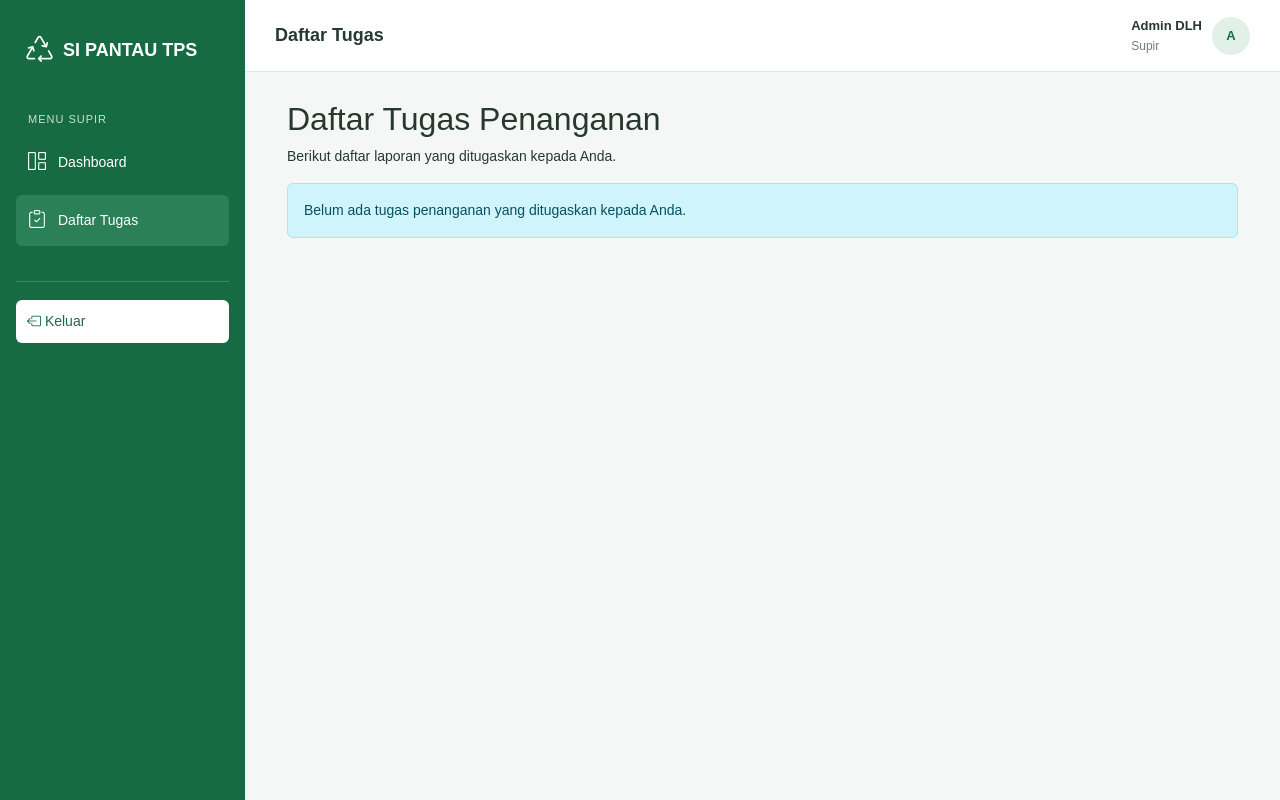
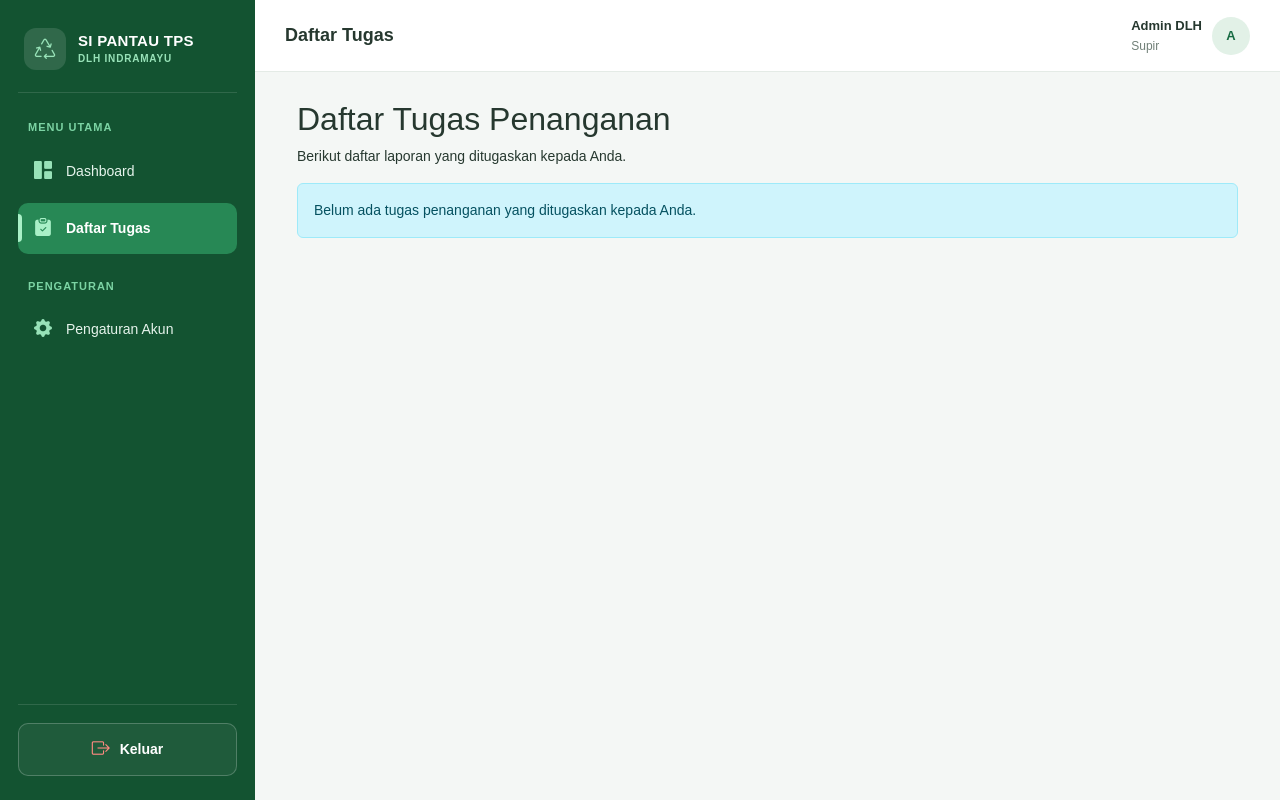
Before and after one commit to ekafadilla/pantau_tps_baru, a Laravel app: page /supir/tugas in a window 1280 px wide. Run offline with Laravel 12, Linux system fonts and the light colour scheme; a user stored in the database is signed in; data comes from the database, SQL or seed files in the repository; data that the repository does not hold is empty.

Commit message:
memperbaharui sidebar lagi, kali ini si role supir..

```diff
--- a/resources/views/layouts/supir.blade.php
+++ b/resources/views/layouts/supir.blade.php
@@ -6,34 +6,173 @@
     <title>@yield('title', 'SI PANTAU TPS - Supir')</title>
     <link href="https://cdn.jsdelivr.net/npm/bootstrap@5.3.3/dist/css/bootstrap.min.css" rel="stylesheet">
     <link href="https://cdn.jsdelivr.net/npm/bootstrap-icons@1.11.3/font/bootstrap-icons.css" rel="stylesheet">
-    <style>
+
+   <style>
         * { box-sizing: border-box; }
         body { margin: 0; font-family: Arial, Helvetica, sans-serif; background: #f4f7f5; color: #26382f; font-size: 14px; }
         a { text-decoration: none; }
         .layout { display: flex; min-height: 100vh; }
-        .sidebar { width: 245px; min-width: 245px; flex: 0 0 245px; background: #176b43; color: white; padding: 25px 16px; }
-        .brand { display: flex; align-items: center; gap: 10px; padding: 5px 10px 30px; font-size: 18px; font-weight: bold; color: white; }
-        .brand i { font-size: 27px; }
-        .menu-title { color: #c7e2d2; font-size: 11px; margin: 10px 12px; text-transform: uppercase; letter-spacing: 1px; }
-        .menu { display: flex; align-items: center; gap: 12px; padding: 12px; margin-bottom: 7px; border-radius: 6px; font-size: 14px; color: white; }
-        .menu i { font-size: 18px; }
-        .menu.active, .menu:hover { background: #2c8058; color: white; }
-        .sidebar-bottom { margin-top: 35px; border-top: 1px solid #438563; padding-top: 18px; }
-        .logout { width: 100%; background: white; color: #176b43; border: none; padding: 11px; border-radius: 6px; cursor: pointer; text-align: left; }
+
+        /* SIDEBAR  */
+        .sidebar {
+            width: 255px;
+            min-width: 255px;
+            flex: 0 0 255px;
+            background: #135331;
+            color: white;
+            padding: 24px 18px;
+            display: flex;
+            flex-direction: column;
+        }
+        .brand {
+            display: flex;
+            align-items: center;
+            gap: 12px;
+            padding: 4px 6px 22px;
+            margin-bottom: 18px;
+            border-bottom: 1px solid rgba(255, 255, 255, 0.12); /* Garis pemisah bawah logo */
+            color: white;
+        }
+        .brand-icon {
+            width: 42px;
+            height: 42px;
+            background: rgba(255, 255, 255, 0.12);
+            border-radius: 12px;
+            display: flex;
+            align-items: center;
+            justify-content: center;
+            font-size: 21px;
+            color: #98e2b8;
+        }
+        .brand-text {
+            font-size: 15px;
+            font-weight: 800;
+            letter-spacing: 0.3px;
+            line-height: 1.25;
+        }
+        .brand-text span {
+            display: block;
+            font-size: 10px;
+            font-weight: 600;
+            color: #98e2b8;
+            letter-spacing: 0.8px;
+            margin-top: 2px;
+        }
+        .menu-title {
+            color: #7cd4a4;
+            font-size: 11px;
+            font-weight: 700;
+            margin: 8px 10px 10px;
+            text-transform: uppercase;
+            letter-spacing: 1px;
+        }
+        .menu {
+            position: relative;
+            display: flex;
+            align-items: center;
+            gap: 14px;
+            padding: 12px 16px;
+            margin-bottom: 6px;
+            border-radius: 10px;
+            font-size: 14px;
+            color: #e6f4ec;
+            transition: all 0.2s;
+        }
+        .menu i {
+            font-size: 18px;
+            color: #98e2b8; /* Warna ikon hijau mint */
+        }
+        .menu:hover {
+            background: rgba(255, 255, 255, 0.08);
+            color: white;
+        }
+        .menu.active {
+            background: #278855;
+            color: white;
+            font-weight: 700;
+        }
+        .menu.active i {
+            color: #a9f0c7;
+        }
+        /* Aksen pil melengkung di sebelah kiri menu aktif */
+        .menu.active::before {
+            content: '';
+            position: absolute;
+            left: 0;
+            top: 22%;
+            height: 56%;
+            width: 4px;
+            background: #a9f0c7;
+            border-radius: 0 4px 4px 0;
+        }
+
+        /* TOMBOL KELUAR DI BAGIAN BAWAH */
+        .sidebar-bottom {
+            margin-top: auto;
+            padding-top: 18px;
+            border-top: 1px solid rgba(255, 255, 255, 0.12); /* Garis pemisah atas tombol keluar */
+        }
+        .logout {
+            width: 100%;
+            background: rgba(255, 255, 255, 0.05);
+            color: white;
+            border: 1px solid rgba(255, 255, 255, 0.22);
+            padding: 12px;
+            border-radius: 10px;
+            cursor: pointer;
+            display: flex;
+            align-items: center;
+            justify-content: center;
+            gap: 10px;
+            font-weight: 700;
+            font-size: 14px;
+            transition: all 0.2s;
+        }
+        .logout i {
+            font-size: 18px;
+            color: #ff8a80;
+        }
+        .logout:hover {
+            background: #dc2626;
+        }
+
+        /* MAIN CONTENT & TOPBAR */
         .main { flex: 1; min-width: 0; }
-        .topbar { min-height: 72px; background: white; border-bottom: 1px solid #e4ebe6; display: flex; justify-content: space-between; align-items: center; padding: 15px 30px; gap: 15px; }
+        .topbar {
+            min-height: 72px;
+            background: white;
+            border-bottom: 1px solid #e4ebe6;
+            display: flex;
+            justify-content: space-between;
+            align-items: center;
+            padding: 15px 30px;
+            gap: 15px;
+        }
         .topbar-title { margin: 0; font-size: 18px; font-weight: 700; color: #26382f; }
         .user-info { display: flex; align-items: center; gap: 10px; font-size: 13px; white-space: nowrap; }
         .user-info span { font-size: 12px; color: #718078; }
-        .avatar { width: 38px; height: 38px; min-width: 38px; display: flex; justify-content: center; align-items: center; border-radius: 50%; background: #e2f1e7; color: #176b43; font-weight: 700; }
+        .avatar {
+            width: 38px;
+            height: 38px;
+            min-width: 38px;
+            display: flex;
+            justify-content: center;
+            align-items: center;
+            border-radius: 50%;
+            background: #e2f1e7;
+            color: #176b43;
+            font-weight: 700;
+        }
         .content { padding: 28px 30px; max-width: 1500px; margin: auto; }
         .card { border-color: #e1e9e3 !important; border-radius: 9px; }
         .btn-success { background: #176b43; border-color: #176b43; }
         .btn-success:hover { background: #125735; border-color: #125735; }
+
         @media(max-width: 768px) {
             .layout { display: block; }
             .sidebar { width: 100%; min-width: 0; padding: 15px; }
             .brand { padding-bottom: 15px; }
+            .sidebar-bottom { margin-top: 20px; }
             .topbar { padding: 15px; }
             .content { padding: 18px 12px; }
         }
@@ -41,37 +180,57 @@
 </head>
 <body>
 <div class="layout">
-    <aside class="sidebar">
+
+    <!-- SIDEBAR -->
+    <aside class="sidebar" id="sidebar">
+        <!-- BRAND / LOGO -->
         <div class="brand">
-            <i class="bi bi-recycle"></i>
-            <span>SI PANTAU TPS</span>
+            <div class="brand-icon">
+                <i class="bi bi-recycle"></i>
+            </div>
+            <div class="brand-text">
+                SI PANTAU TPS
+                <span>DLH INDRAMAYU</span>
+            </div>
         </div>
 
-        <div class="menu-title">Menu Supir</div>
+        <!-- MENU UTAMA -->
+        <div class="menu-title">Menu Utama</div>
 
-        <a href="{{ route('supir.dashboard') }}"
-           class="menu {{ request()->routeIs('supir.dashboard') ? 'active' : '' }}">
-            <i class="bi bi-grid-1x2"></i>
+        <a class="menu {{ request()->routeIs('supir.dashboard') ? 'active' : '' }}"
+           href="{{ route('supir.dashboard') }}">
+            <i class="bi bi-grid-1x2-fill"></i>
             <span>Dashboard</span>
         </a>
 
-        <a href="{{ route('supir.tugas.index') }}"
-           class="menu {{ request()->routeIs('supir.tugas.*') ? 'active' : '' }}">
-            <i class="bi bi-clipboard-check"></i>
+        <a class="menu {{ request()->routeIs('supir.tugas.*') ? 'active' : '' }}"
+           href="{{ route('supir.tugas.index') }}">
+            <i class="bi bi-clipboard-check-fill"></i>
             <span>Daftar Tugas</span>
         </a>
 
+        <!-- PENGATURAN -->
+        <div class="menu-title" style="margin-top: 18px;">Pengaturan</div>
+
+        <a class="menu {{ request()->is('profile*') ? 'active' : '' }}"
+           href="{{ url('/profile') }}">
+            <i class="bi bi-gear-fill"></i>
+            <span>Pengaturan Akun</span>
+        </a>
+
+        <!-- TOMBOL KELUAR -->
         <div class="sidebar-bottom">
-            <form method="POST" action="{{ route('logout') }}">
+            <form action="{{ route('logout') }}" method="POST">
                 @csrf
                 <button type="submit" class="logout">
-                    <i class="bi bi-box-arrow-left"></i>
-                    Keluar
+                    <i class="bi bi-box-arrow-right"></i>
+                    <span>Keluar</span>
                 </button>
             </form>
         </div>
     </aside>
 
+    <!-- MAIN CONTENT -->
     <main class="main">
         <header class="topbar">
             <h1 class="topbar-title">@yield('page-title', 'Dashboard Supir')</h1>
@@ -91,5 +250,7 @@
         </section>
     </main>
 </div>
+
+<script src="https://cdn.jsdelivr.net/npm/bootstrap@5.3.3/dist/js/bootstrap.bundle.min.js"></script>
 </body>
 </html>
```
Also changed, not shown: resources/views/layouts/masyarakat.blade.php (+4 -4 lines), 3 other files.
